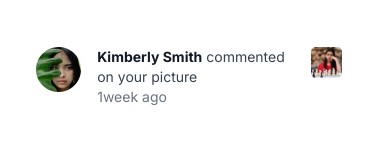
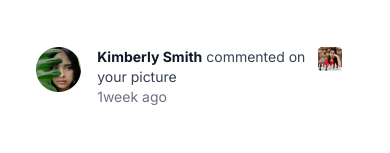
Before and after one commit to JustineLapura/notifications-page, a Next.js app: page / in a window 390 px wide. Shown: the part 584-737 px from the top of the page. Built offline with nearby package versions, Linux system fonts and the light colour scheme.

Commit message:
update image width sizing

```diff
--- a/app/page.tsx
+++ b/app/page.tsx
@@ -166,7 +166,7 @@ export default function Home() {
                     className="w-full"
                   />
                 </div>
-                <div className="flex justify-between gap-2 w-[80%] lg:7/10 text-sm">
+                <div className="flex justify-between w-[80%] lg:7/10 text-sm">
                   <div className="">
                     <p className="items-center text-gray-700">
                       <span className="font-bold text-gray-900">
@@ -196,7 +196,7 @@ export default function Home() {
                     )}
                   </div>
                   {notification.event.photo && (
-                    <div className="w-16 lg:w-16 lg:h-9 rounded-full ps-1 pe-4">
+                    <div className="w-[20%] sm:w-[65px] lg:w-16 lg:h-9 rounded-full ps-1 pe-4">
                       <Image
                         src={notification.event.photo}
                         alt="Mark Webber"
```
